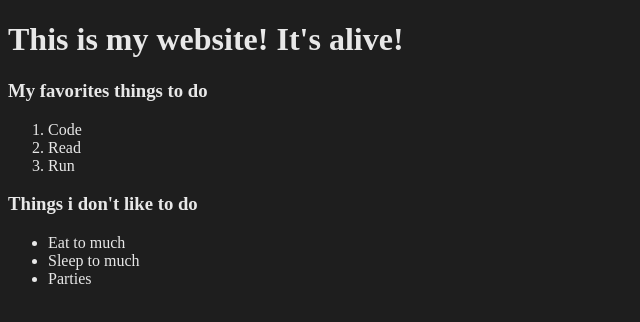
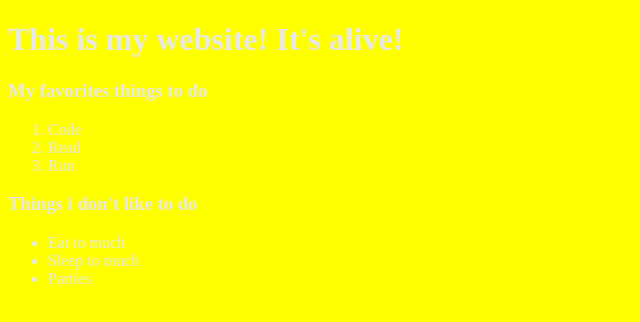
Before and after one commit to AdamMaichrzik/myWebsite, a plain HTML site: page index.html in a window 1280 px wide. Shown: the whole page, without its empty margins (0-640 px from the left). Drawn offline with Linux system fonts and the light colour scheme.

Commit message:
Change background color to yellow

```diff
--- a/style.css
+++ b/style.css
@@ -1,4 +1,4 @@
 body{
-    background-color: #1E1E1E;
+    background-color: yellow;
     color: #E8E8E8;
 }
```
